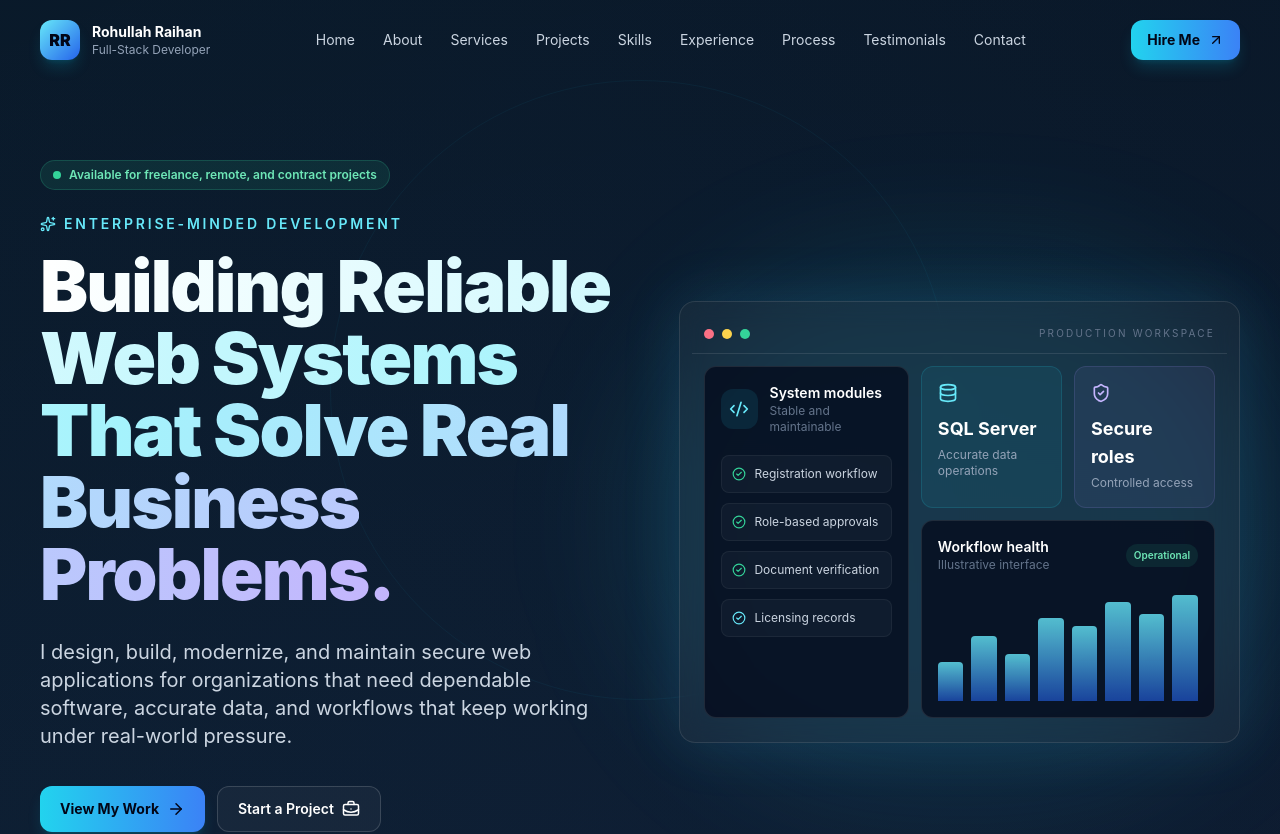
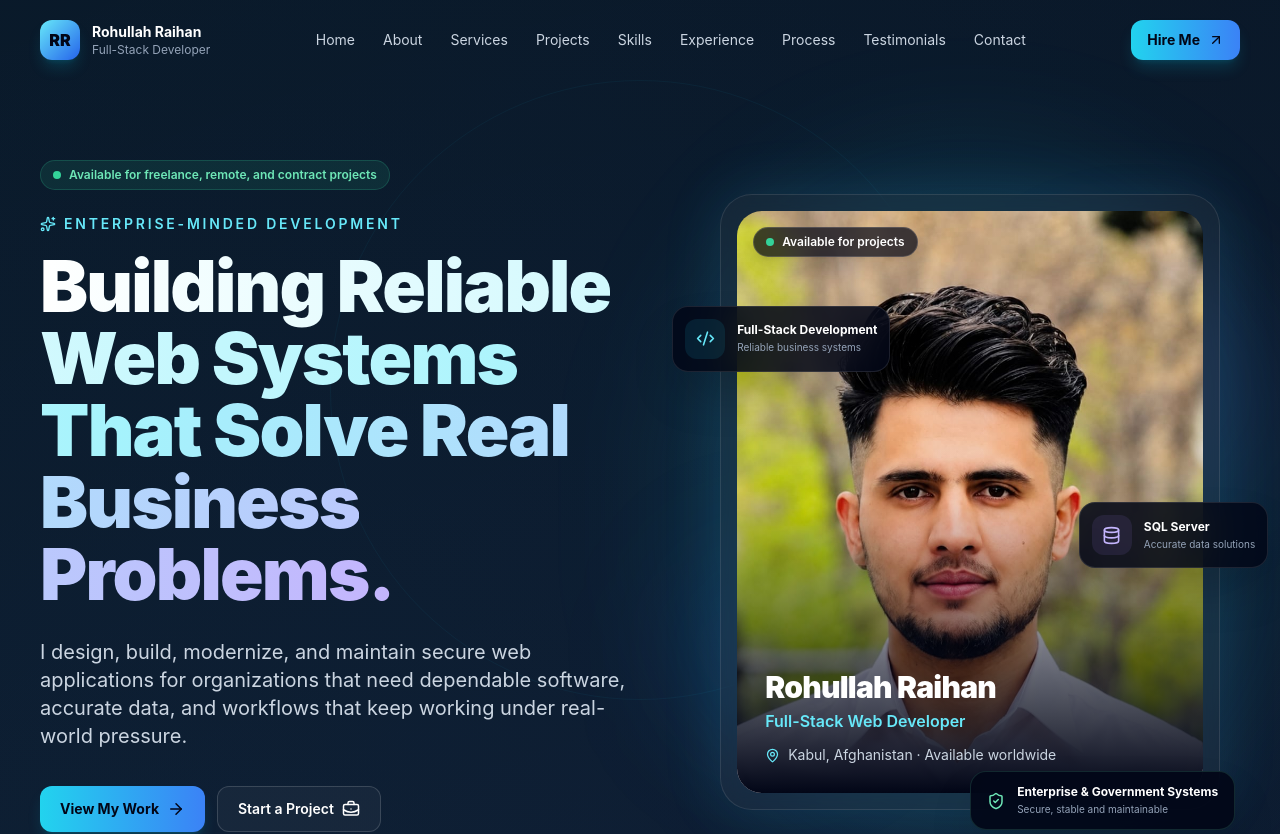
Before and after one commit to raihan19zt/rohullah-portfolio, a React (Vite) app: page / in a window 1280 px wide. Shown: the top 834 px of the page. Built offline with nearby package versions, Linux system fonts and the light colour scheme.

Commit message:
Refactor Hero component and update visuals

```diff
--- a/src/components/Hero.jsx
+++ b/src/components/Hero.jsx
@@ -1,72 +1,259 @@
-import { ArrowRight, BriefcaseBusiness, CheckCircle2, Code2, Database, ShieldCheck, Sparkles } from 'lucide-react';
+import {
+  ArrowRight,
+  BriefcaseBusiness,
+  CheckCircle2,
+  Code2,
+  Database,
+  MapPin,
+  ShieldCheck,
+  Sparkles,
+} from 'lucide-react';
+
 import { motion, useReducedMotion } from 'framer-motion';
 import { portfolio } from '../data/portfolio';
 
-function DashboardVisual() {
+function ProfileVisual() {
+  const profilePhoto =
+    portfolio.identity.photo || '/rohullah-profile.jpg';
+
   return (
-    <div className="relative mx-auto max-w-xl">
-      <div className="absolute -inset-12 rounded-full bg-cyan-400/10 blur-3xl" />
-      <div className="glass-card relative overflow-hidden p-3 shadow-glow">
-        <div className="flex items-center justify-between border-b border-white/10 px-3 py-3">
-          <div className="flex gap-2"><span className="h-2.5 w-2.5 rounded-full bg-rose-400" /><span className="h-2.5 w-2.5 rounded-full bg-amber-300" /><span className="h-2.5 w-2.5 rounded-full bg-emerald-400" /></div>
-          <span className="text-[10px] uppercase tracking-[0.22em] text-slate-500">Production workspace</span>
-        </div>
-        <div className="grid gap-3 p-3 sm:grid-cols-[0.82fr_1.18fr]">
-          <div className="rounded-xl border border-white/10 bg-slate-950/70 p-4">
-            <div className="mb-5 flex items-center gap-3">
-              <span className="grid h-10 w-10 place-items-center rounded-xl bg-cyan-400/10 text-cyan-300"><Code2 size={20} /></span>
-              <div><p className="text-sm font-semibold text-white">System modules</p><p className="text-xs text-slate-500">Stable and maintainable</p></div>
-            </div>
-            {['Registration workflow', 'Role-based approvals', 'Document verification', 'Licensing records'].map((item, index) => (
-              <div key={item} className="mb-2.5 flex items-center gap-2 rounded-lg border border-white/5 bg-white/[0.035] p-2.5 text-xs text-slate-300">
-                <CheckCircle2 size={14} className={index < 3 ? 'text-emerald-400' : 'text-cyan-300'} /> {item}
-              </div>
-            ))}
+    <div className="relative mx-auto w-full max-w-[500px]">
+      {/* Background glow */}
+      <div className="absolute -inset-10 rounded-full bg-cyan-400/10 blur-3xl" />
+      <div className="absolute -right-8 top-20 h-56 w-56 rounded-full bg-violet-500/10 blur-3xl" />
+      <div className="absolute -left-10 bottom-16 h-48 w-48 rounded-full bg-blue-600/10 blur-3xl" />
+
+      {/* Decorative background grid */}
+      <div className="absolute inset-6 -z-10 rounded-[2.5rem] bg-[linear-gradient(rgba(255,255,255,0.035)_1px,transparent_1px),linear-gradient(90deg,rgba(255,255,255,0.035)_1px,transparent_1px)] bg-[size:28px_28px]" />
+
+      {/* Main profile card */}
+      <div className="glass-card relative overflow-hidden rounded-[2rem] border border-white/10 p-3 shadow-glow sm:p-4">
+        <div className="relative overflow-hidden rounded-[1.55rem] bg-slate-900">
+          <img
+            src={profilePhoto}
+            alt={`${portfolio.identity.name} — ${portfolio.identity.role}`}
+            className="aspect-[4/5] w-full object-cover object-top"
+          />
+
+          {/* Image overlays */}
+          <div className="absolute inset-0 bg-gradient-to-t from-slate-950 via-slate-950/5 to-transparent" />
+
+          <div className="absolute left-4 top-4 flex items-center gap-2 rounded-full border border-white/15 bg-slate-950/70 px-3 py-1.5 text-xs font-semibold text-white shadow-lg backdrop-blur-md">
+            <span className="relative flex h-2 w-2">
+              <span className="absolute inline-flex h-full w-full animate-ping rounded-full bg-emerald-400 opacity-60" />
+              <span className="relative inline-flex h-2 w-2 rounded-full bg-emerald-400" />
+            </span>
+
+            Available for projects
           </div>
-          <div className="grid gap-3">
-            <div className="grid grid-cols-2 gap-3">
-              <div className="rounded-xl border border-cyan-400/15 bg-cyan-400/[0.07] p-4"><Database className="mb-3 text-cyan-300" size={20} /><p className="text-lg font-bold text-white">SQL Server</p><p className="mt-1 text-xs text-slate-400">Accurate data operations</p></div>
-              <div className="rounded-xl border border-violet-400/15 bg-violet-400/[0.07] p-4"><ShieldCheck className="mb-3 text-violet-300" size={20} /><p className="text-lg font-bold text-white">Secure roles</p><p className="mt-1 text-xs text-slate-400">Controlled access</p></div>
-            </div>
-            <div className="rounded-xl border border-white/10 bg-slate-950/70 p-4">
-              <div className="mb-4 flex items-center justify-between"><div><p className="text-sm font-semibold text-white">Workflow health</p><p className="text-xs text-slate-500">Illustrative interface</p></div><span className="rounded-full bg-emerald-400/10 px-2 py-1 text-[10px] font-semibold text-emerald-300">Operational</span></div>
-              <div className="flex h-28 items-end gap-2">
-                {[35, 58, 42, 74, 67, 88, 78, 95].map((height, index) => <span key={index} className="flex-1 rounded-t bg-gradient-to-t from-blue-600/60 to-cyan-300/80" style={{ height: `${height}%` }} />)}
-              </div>
-            </div>
+
+          {/* Name and role */}
+          <div className="absolute bottom-0 left-0 right-0 p-5 sm:p-7">
+            <p className="text-2xl font-black tracking-tight text-white sm:text-3xl">
+              {portfolio.identity.name}
+            </p>
+
+            <p className="mt-1 text-sm font-semibold text-cyan-300 sm:text-base">
+              {portfolio.identity.role}
+            </p>
+
+            <p className="mt-3 flex items-center gap-2 text-xs text-slate-300 sm:text-sm">
+              <MapPin size={15} className="text-cyan-300" />
+              Kabul, Afghanistan · Available worldwide
+            </p>
           </div>
         </div>
       </div>
+
+      {/* Floating technology card */}
+      <motion.div
+        initial={{ opacity: 0, x: -15 }}
+        animate={{ opacity: 1, x: 0 }}
+        transition={{ duration: 0.6, delay: 0.55 }}
+        className="absolute -left-5 top-28 hidden items-center gap-3 rounded-2xl border border-white/10 bg-slate-950/85 p-3 shadow-2xl backdrop-blur-xl sm:flex lg:-left-12"
+      >
+        <span className="grid h-10 w-10 place-items-center rounded-xl bg-cyan-400/10 text-cyan-300">
+          <Code2 size={19} />
+        </span>
+
+        <div>
+          <p className="text-xs font-bold text-white">
+            Full-Stack Development
+          </p>
+
+          <p className="mt-0.5 text-[10px] text-slate-400">
+            Reliable business systems
+          </p>
+        </div>
+      </motion.div>
+
+      {/* Floating database card */}
+      <motion.div
+        initial={{ opacity: 0, x: 15 }}
+        animate={{ opacity: 1, x: 0 }}
+        transition={{ duration: 0.6, delay: 0.7 }}
+        className="absolute -right-4 top-1/2 hidden items-center gap-3 rounded-2xl border border-white/10 bg-slate-950/85 p-3 shadow-2xl backdrop-blur-xl sm:flex lg:-right-12"
+      >
+        <span className="grid h-10 w-10 place-items-center rounded-xl bg-violet-400/10 text-violet-300">
+          <Database size={19} />
+        </span>
+
+        <div>
+          <p className="text-xs font-bold text-white">
+            SQL Server
+          </p>
+
+          <p className="mt-0.5 text-[10px] text-slate-400">
+            Accurate data solutions
+          </p>
+        </div>
+      </motion.div>
+
+      {/* Floating secure systems card */}
+      <motion.div
+        initial={{ opacity: 0, y: 15 }}
+        animate={{ opacity: 1, y: 0 }}
+        transition={{ duration: 0.6, delay: 0.85 }}
+        className="absolute -bottom-5 left-1/2 hidden -translate-x-1/2 items-center gap-3 whitespace-nowrap rounded-2xl border border-emerald-300/15 bg-slate-950/90 px-4 py-3 shadow-2xl backdrop-blur-xl sm:flex"
+      >
+        <ShieldCheck size={18} className="text-emerald-300" />
+
+        <div>
+          <p className="text-xs font-bold text-white">
+            Enterprise & Government Systems
+          </p>
+
+          <p className="mt-0.5 text-[10px] text-slate-400">
+            Secure, stable and maintainable
+          </p>
+        </div>
+      </motion.div>
     </div>
   );
 }
 
 export default function Hero() {
   const reduceMotion = useReducedMotion();
+
   return (
-    <section id="home" className="relative overflow-hidden pb-16 pt-32 sm:pt-36 lg:min-h-screen lg:pb-24 lg:pt-40">
+    <section
+      id="home"
+      className="relative overflow-hidden pb-20 pt-32 sm:pt-36 lg:min-h-screen lg:pb-28 lg:pt-40"
+    >
+      {/* Large background circle */}
       <div className="absolute left-1/2 top-20 -z-10 h-[620px] w-[620px] -translate-x-1/2 rounded-full border border-cyan-400/10 opacity-50" />
-      <div className="container-shell grid items-center gap-14 lg:grid-cols-[1.02fr_0.98fr]">
-        <motion.div initial={reduceMotion ? false : { opacity: 0, y: 20 }} animate={reduceMotion ? {} : { opacity: 1, y: 0 }} transition={{ duration: 0.65 }}>
+
+      <div className="container-shell grid items-center gap-16 lg:grid-cols-[1.05fr_0.95fr]">
+        {/* Hero content */}
+        <motion.div
+          initial={
+            reduceMotion
+              ? false
+              : {
+                  opacity: 0,
+                  y: 20,
+                }
+          }
+          animate={
+            reduceMotion
+              ? {}
+              : {
+                  opacity: 1,
+                  y: 0,
+                }
+          }
+          transition={{
+            duration: 0.65,
+          }}
+        >
+          {/* Availability */}
           <div className="mb-6 inline-flex items-center gap-2 rounded-full border border-emerald-400/20 bg-emerald-400/10 px-3 py-1.5 text-xs font-semibold text-emerald-300">
-            <span className="relative flex h-2 w-2"><span className="absolute inline-flex h-full w-full animate-ping rounded-full bg-emerald-400 opacity-60" /><span className="relative inline-flex h-2 w-2 rounded-full bg-emerald-400" /></span>
+            <span className="relative flex h-2 w-2">
+              <span className="absolute inline-flex h-full w-full animate-ping rounded-full bg-emerald-400 opacity-60" />
+              <span className="relative inline-flex h-2 w-2 rounded-full bg-emerald-400" />
+            </span>
+
             {portfolio.identity.availability}
           </div>
-          <p className="mb-4 flex items-center gap-2 text-sm font-semibold uppercase tracking-[0.2em] text-cyan-300"><Sparkles size={16} /> Enterprise-minded development</p>
+
+          {/* Small heading */}
+          <p className="mb-4 flex items-center gap-2 text-sm font-semibold uppercase tracking-[0.2em] text-cyan-300">
+            <Sparkles size={16} />
+            Enterprise-minded development
+          </p>
+
+          {/* Main heading */}
           <h1 className="max-w-4xl text-4xl font-black leading-[1.08] tracking-tight text-white sm:text-5xl lg:text-6xl xl:text-7xl">
-            <span className="text-gradient">{portfolio.identity.headline}</span>
+            <span className="text-gradient">
+              {portfolio.identity.headline}
+            </span>
           </h1>
-          <p className="mt-7 max-w-2xl text-lg leading-8 text-slate-300 sm:text-xl">{portfolio.identity.subheadline}</p>
+
+          {/* Supporting paragraph */}
+          <p className="mt-7 max-w-2xl text-lg leading-8 text-slate-300 sm:text-xl">
+            {portfolio.identity.subheadline}
+          </p>
+
+          {/* Buttons */}
           <div className="mt-9 flex flex-col gap-3 sm:flex-row">
-            <a href="#projects" className="primary-button">View My Work <ArrowRight size={18} /></a>
-            <a href="#contact" className="secondary-button">Start a Project <BriefcaseBusiness size={18} /></a>
+            <a href="#projects" className="primary-button">
+              View My Work
+              <ArrowRight size={18} />
+            </a>
+
+            <a href="#contact" className="secondary-button">
+              Start a Project
+              <BriefcaseBusiness size={18} />
+            </a>
           </div>
+
+          {/* Services highlights */}
           <div className="mt-8 flex flex-wrap gap-x-6 gap-y-3 text-sm text-slate-400">
-            {['Enterprise applications', 'Legacy modernization', 'Database solutions'].map((item) => <span className="flex items-center gap-2" key={item}><CheckCircle2 size={15} className="text-cyan-300" />{item}</span>)}
+            {[
+              'Enterprise applications',
+              'Legacy modernization',
+              'Database solutions',
+            ].map((item) => (
+              <span
+                className="flex items-center gap-2"
+                key={item}
+              >
+                <CheckCircle2
+                  size={15}
+                  className="text-cyan-300"
+                />
+
+                {item}
+              </span>
+            ))}
           </div>
         </motion.div>
-        <motion.div initial={reduceMotion ? false : { opacity: 0, scale: 0.96 }} animate={reduceMotion ? {} : { opacity: 1, scale: 1 }} transition={{ duration: 0.7, delay: 0.15 }}>
-          <DashboardVisual />
+
+        {/* Profile photo */}
+        <motion.div
+          initial={
+            reduceMotion
+              ? false
+              : {
+                  opacity: 0,
+                  scale: 0.96,
+                }
+          }
+          animate={
+            reduceMotion
+              ? {}
+              : {
+                  opacity: 1,
+                  scale: 1,
+                }
+          }
+          transition={{
+            duration: 0.7,
+            delay: 0.15,
+          }}
+          className="pb-6 sm:pb-10"
+        >
+          <ProfileVisual />
         </motion.div>
       </div>
     </section>
```
